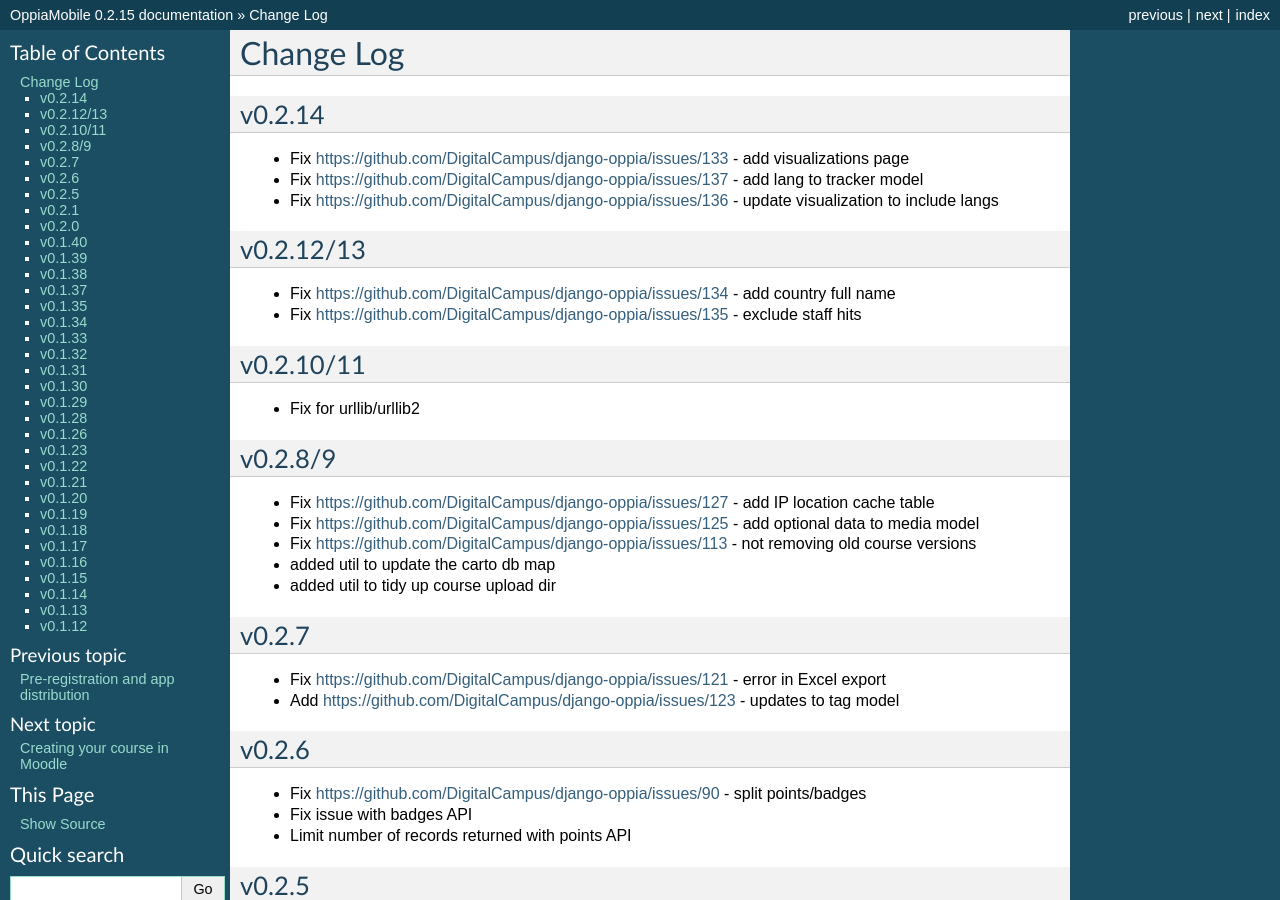
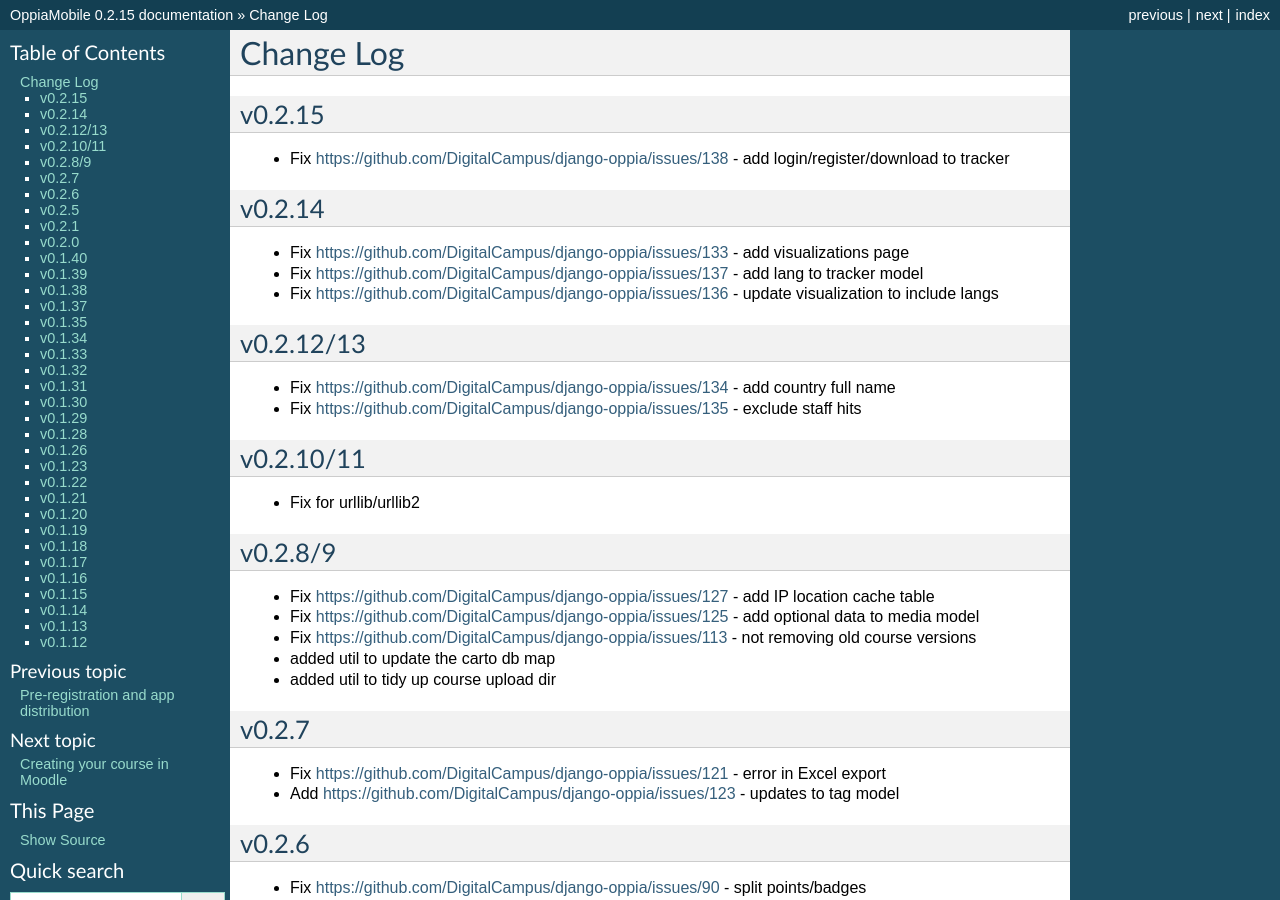
Before and after one commit to DigitalCampus/django-oppia, a Sphinx documentation site: the page built from docs/changelog.rst, in a window 1280 px wide and 900 px high. Built offline with Sphinx 7.4.7, drawn with Linux system fonts in a browser that asks for light colours; the version number is read from the project's files by our own code.

Commit message:
update changelog

```diff
--- a/docs/changelog.rst
+++ b/docs/changelog.rst
@@ -1,5 +1,9 @@
 Change Log
 ============
+
+v0.2.15
+-------
+* Fix https://github.com/DigitalCampus/django-oppia/issues/138 - add login/register/download to tracker
 
 v0.2.14
 -------
```
